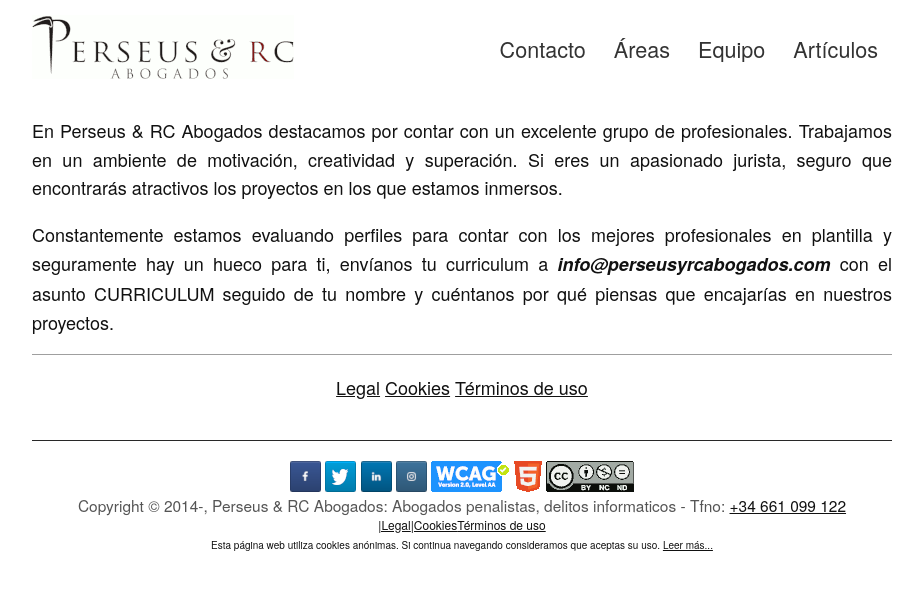
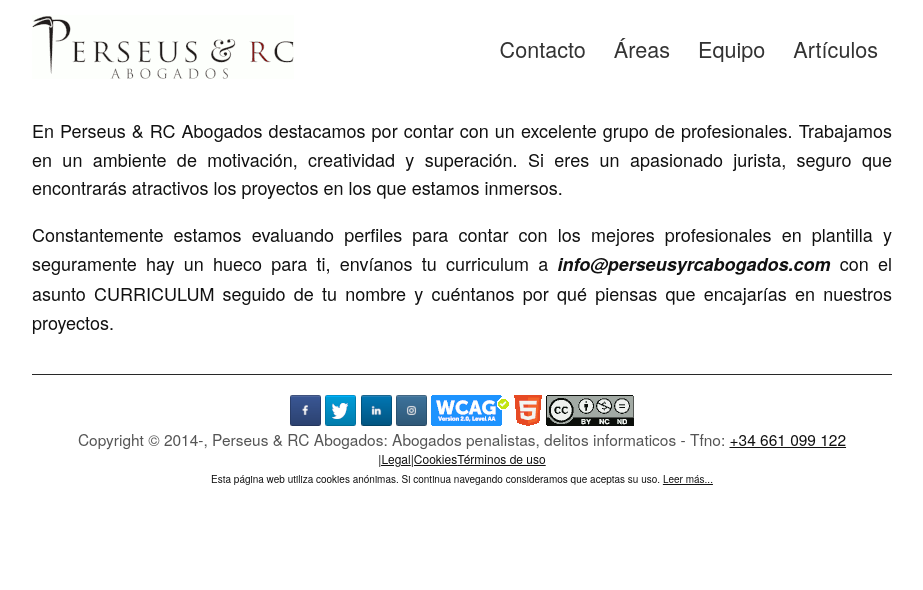
Before and after one commit to streaming10/perseusnew, a Jekyll site: the page built from trabaja_con_nosotros.md, in a window 1280 px wide. Shown: the top 590 px of the page, without its empty margins (158-1081 px from the left). Built offline with Jekyll 4.4.1, drawn with Linux system fonts in a browser that asks for light colours; our own code applies the rules of GitHub Pages for plain Markdown files.

Commit message:
Update trabaja_con_nosotros.md

```diff
--- a/trabaja_con_nosotros.md
+++ b/trabaja_con_nosotros.md
@@ -1,10 +1,3 @@
 En Perseus & RC Abogados destacamos por contar con un excelente grupo de profesionales. Trabajamos en un ambiente de motivación, creatividad y superación. Si eres un apasionado jurista, seguro que encontrarás atractivos los proyectos en los que estamos inmersos.
 
 Constantemente estamos evaluando perfiles para contar con los mejores profesionales en plantilla y seguramente hay un hueco para ti, envíanos tu curriculum a ***info@perseusyrcabogados.com*** con el asunto CURRICULUM seguido de tu nombre y cuéntanos por qué piensas que encajarías en nuestros proyectos.
-
-----------------------------------------------------------------------------------------------------------------------------------------
-<p align="center">
-  <a href="https://perseusyrcabogados.com/legal.html" title="Legal">Legal</a>
-  <a href="https://perseusyrcabogados.com/cookies.html" title="Cookies">Cookies</a>
-  <a href="https://perseusyrcabogados.com/terminos.html" title="Términos de uso">Términos de uso</a>
-</p>
```
